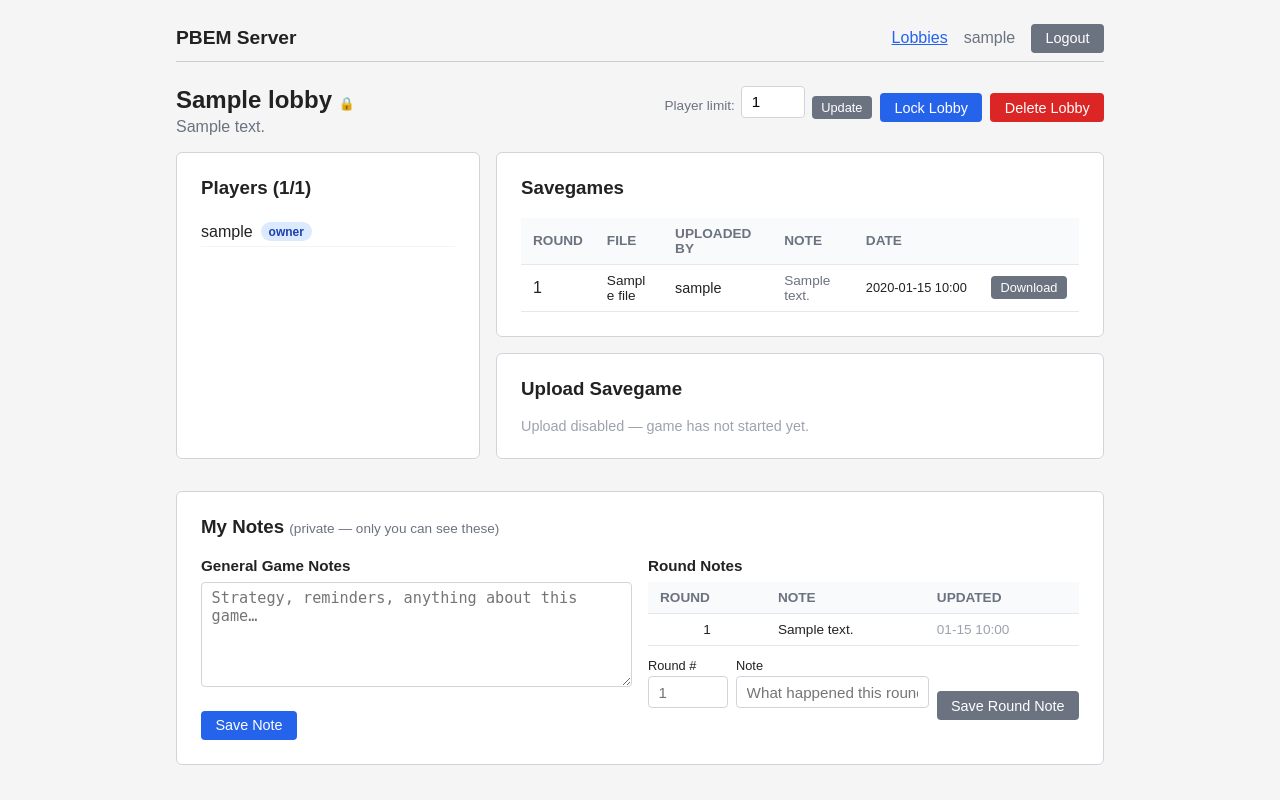
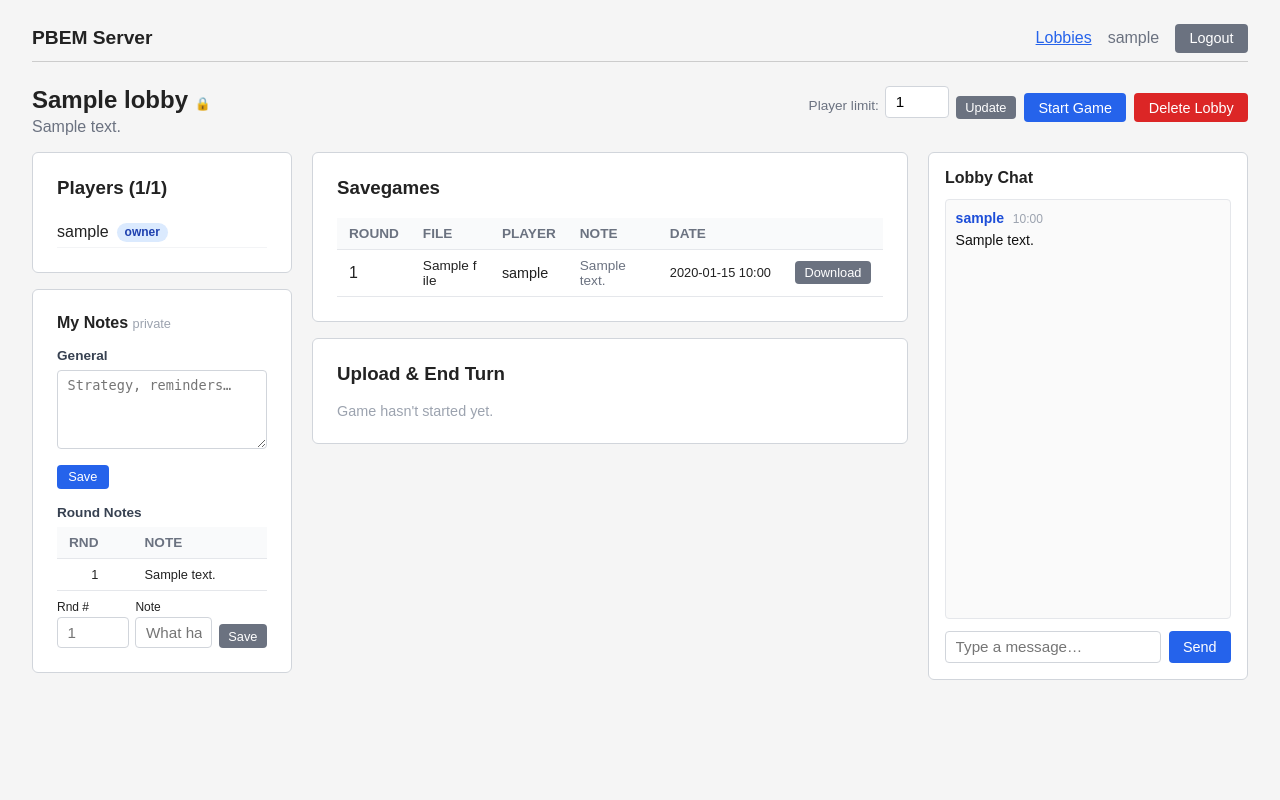
Before and after one commit to Fosshaugemil/PBEM_Client, a Flask app: page /lobbies/1 in a window 1280 px wide. Run offline with Flask 3, Linux system fonts and the light colour scheme; the visitor is signed in with stand-in values (Sample User, id 1); tables that the repository leaves empty hold one stand-in row (values such as "Sample post").

Commit message:
Add lobby chat, savegame pruning, and widescreen layout
- ChatMessage model with cascade delete on lobby removal
- POST /lobbies/<id>/chat route; last 100 messages passed to detail view
- Savegames pruned automatically: keep current + previous round, delete anything 2+ rounds old
- base.html max-width raised to 1600px with wider horizontal padding
- detail.html restructured to 3-column layout: Players+Notes | Savegames+Upload | Chat
- Chat panel: 420px scrollable log, Enter-to-send, own messages highlighted blue
- "Lock Lobby" renamed "Start Game" for clarity

https://claude.ai/code/session_0111Qx4HcXZbNCdxp7XAxfFh

```diff
--- a/app/lobby/routes.py
+++ b/app/lobby/routes.py
@@ -6,7 +6,7 @@ from werkzeug.security import generate_password_hash, check_password_hash
 from datetime import datetime
 
 from .. import db, login_required
-from ..models import Lobby, LobbyMember, PlayerNote, SavegameFile, User
+from ..models import ChatMessage, Lobby, LobbyMember, PlayerNote, SavegameFile, User
 
 lobby_bp = Blueprint('lobby', __name__)
 
@@ -82,8 +82,13 @@ def detail(lobby_id):
                            PlayerNote.round_number.isnot(None))
                    .order_by(PlayerNote.round_number.desc())
                    .limit(5).all())
+    chat_messages = (ChatMessage.query
+                     .filter_by(lobby_id=lobby_id)
+                     .order_by(ChatMessage.created_at.asc())
+                     .limit(100).all())
     return render_template('lobby/detail.html', lobby=lobby, savegames=savegames,
-                           general_note=general_note, round_notes=round_notes)
+                           general_note=general_note, round_notes=round_notes,
+                           chat_messages=chat_messages)
 
 
 @lobby_bp.route('/<int:lobby_id>/join', methods=['POST'])
@@ -216,6 +221,19 @@ def save_note(lobby_id):
     return redirect(url_for('lobby.detail', lobby_id=lobby_id))
 
 
+@lobby_bp.route('/<int:lobby_id>/chat', methods=['POST'])
+@login_required
+def post_chat(lobby_id):
+    if not _is_member(lobby_id, session['user_id']):
+        abort(403)
+    content = request.form.get('content', '').strip()[:1000]
+    if content:
+        msg = ChatMessage(lobby_id=lobby_id, user_id=session['user_id'], content=content)
+        db.session.add(msg)
+        db.session.commit()
+    return redirect(url_for('lobby.detail', lobby_id=lobby_id, _anchor='chat'))
+
+
 @lobby_bp.route('/<int:lobby_id>/delete', methods=['POST'])
 @login_required
 def delete(lobby_id):
--- a/app/templates/base.html
+++ b/app/templates/base.html
@@ -6,7 +6,7 @@
   <title>{% block title %}PBEM Server{% endblock %}</title>
   <style>
     *, *::before, *::after { box-sizing: border-box; }
-    body { font-family: sans-serif; max-width: 960px; margin: 0 auto; padding: 1rem; background: #f5f5f5; color: #222; }
+    body { font-family: sans-serif; max-width: 1600px; margin: 0 auto; padding: 1rem 2rem; background: #f5f5f5; color: #222; }
     nav { display: flex; align-items: center; gap: 1rem; padding: 0.5rem 0; border-bottom: 1px solid #ccc; margin-bottom: 1.5rem; }
     nav .brand { font-weight: bold; font-size: 1.2rem; margin-right: auto; }
     a { color: #2563eb; }
--- a/app/templates/lobby/detail.html
+++ b/app/templates/lobby/detail.html
@@ -2,18 +2,18 @@
 {% block title %}{{ lobby.name }} — PBEM Server{% endblock %}
 {% block content %}
 
+<!-- Header -->
 <div style="display:flex;justify-content:space-between;align-items:flex-start;margin-bottom:1rem">
   <div>
     <h2 style="margin:0 0 0.25rem">
       {{ lobby.name }}
       {% if lobby.is_password_protected %}<span class="lock" title="Password protected">🔒</span>{% endif %}
-      {% if lobby.is_locked %}<span style="background:#fef3c7;color:#92400e;font-size:0.75rem;padding:0.15rem 0.5rem;border-radius:999px;font-weight:600;margin-left:0.4rem">🔐 Locked</span>{% endif %}
+      {% if lobby.is_locked %}<span style="background:#fef3c7;color:#92400e;font-size:0.75rem;padding:0.15rem 0.5rem;border-radius:999px;font-weight:600;margin-left:0.4rem">🔐 In Progress</span>{% endif %}
     </h2>
     {% if lobby.description %}<p style="color:#6b7280;margin:0">{{ lobby.description }}</p>{% endif %}
   </div>
   <div style="display:flex;gap:0.5rem;align-items:center;flex-wrap:wrap">
     {% if lobby.owner_id == session['user_id'] %}
-      <!-- Edit player limit -->
       <form method="post" action="{{ url_for('lobby.edit', lobby_id=lobby.id) }}" class="inline"
             style="display:flex;gap:0.4rem;align-items:center">
         <label for="max_players" style="font-size:0.85rem;color:#6b7280;white-space:nowrap">Player limit:</label>
@@ -23,7 +23,6 @@
         <button type="submit" class="btn btn-secondary" style="font-size:0.8rem;padding:0.25rem 0.6rem"
                 {% if lobby.is_locked %}disabled title="Unlock lobby to edit"{% endif %}>Update</button>
       </form>
-      <!-- Lock / Unlock -->
       <form method="post" action="{{ url_for('lobby.lock', lobby_id=lobby.id) }}" class="inline">
         {% if lobby.is_locked %}
           <button type="submit" class="btn btn-secondary">Unlock Lobby</button>
@@ -31,10 +30,9 @@
           <button type="submit" class="btn btn-primary"
                   {% if lobby.player_count < lobby.max_players %}
                     disabled title="Lobby must be full to lock ({{ lobby.player_count }}/{{ lobby.max_players }})"
-                  {% endif %}>Lock Lobby</button>
+                  {% endif %}>Start Game</button>
         {% endif %}
       </form>
-      <!-- Delete -->
       <form method="post" action="{{ url_for('lobby.delete', lobby_id=lobby.id) }}" class="inline"
             onsubmit="return confirm('Delete this lobby and all its savegames?')">
         <button type="submit" class="btn btn-danger">Delete Lobby</button>
@@ -48,6 +46,7 @@
   </div>
 </div>
 
+<!-- Turn status banner -->
 {% if lobby.is_locked %}
   {% if lobby.current_member and lobby.current_member.user_id == session['user_id'] %}
     <div style="background:#d1fae5;border:1px solid #6ee7b7;border-radius:6px;padding:0.75rem 1rem;margin-bottom:1rem;font-weight:600;color:#065f46">
@@ -60,9 +59,13 @@
   {% endif %}
 {% endif %}
 
-<div style="display:grid;grid-template-columns:1fr 2fr;gap:1rem">
+<!-- 3-column layout -->
+<div style="display:grid;grid-template-columns:260px 1fr 320px;gap:1.25rem;align-items:start">
 
-  <!-- Members -->
+  <!-- LEFT: Players + Notes -->
+  <div>
+
+    <!-- Players -->
     <div class="card">
       <h3 style="margin-top:0">
         Players ({{ lobby.player_count }}/{{ lobby.max_players }})
@@ -72,31 +75,72 @@
         {% if lobby.is_locked %}
           {% for m in lobby.ordered_members %}
             {% set is_current = lobby.current_member and lobby.current_member.user_id == m.user_id %}
-          <li style="padding:0.3rem 0;border-bottom:1px solid #f3f4f6;display:flex;align-items:center;gap:0.5rem{% if is_current %};font-weight:700;color:#065f46{% endif %}">
-            <span style="color:#9ca3af;font-size:0.8rem;min-width:1.2rem">{{ m.play_order + 1 }}.</span>
+            <li style="padding:0.35rem 0;border-bottom:1px solid #f3f4f6;display:flex;align-items:center;gap:0.5rem{% if is_current %};font-weight:700;color:#065f46{% endif %}">
+              <span style="color:#9ca3af;font-size:0.8rem;min-width:1.4rem">{{ m.play_order + 1 }}.</span>
               {{ m.user.username }}
-            {% if m.user_id == lobby.owner_id %}
-              <span class="badge badge-owner">owner</span>
-            {% endif %}
-            {% if is_current %}
-              <span style="background:#d1fae5;color:#065f46;font-size:0.7rem;padding:0.1rem 0.4rem;border-radius:999px;font-weight:600">&#9654; turn</span>
-            {% endif %}
+              {% if m.user_id == lobby.owner_id %}<span class="badge badge-owner">owner</span>{% endif %}
+              {% if is_current %}<span style="background:#d1fae5;color:#065f46;font-size:0.7rem;padding:0.1rem 0.4rem;border-radius:999px;font-weight:600">&#9654;</span>{% endif %}
             </li>
           {% endfor %}
         {% else %}
           {% for m in lobby.members %}
-          <li style="padding:0.3rem 0;border-bottom:1px solid #f3f4f6;display:flex;align-items:center;gap:0.5rem">
+            <li style="padding:0.35rem 0;border-bottom:1px solid #f3f4f6;display:flex;align-items:center;gap:0.5rem">
               {{ m.user.username }}
-            {% if m.user_id == lobby.owner_id %}
-              <span class="badge badge-owner">owner</span>
-            {% endif %}
+              {% if m.user_id == lobby.owner_id %}<span class="badge badge-owner">owner</span>{% endif %}
             </li>
           {% endfor %}
         {% endif %}
       </ul>
     </div>
 
-  <!-- Savegames -->
+    <!-- My Notes -->
+    <div class="card">
+      <h3 style="margin-top:0;font-size:1rem">
+        My Notes
+        <span style="font-weight:400;font-size:0.8rem;color:#9ca3af">private</span>
+      </h3>
+
+      <h4 style="margin:0 0 0.4rem;font-size:0.85rem;color:#374151">General</h4>
+      <form method="post" action="{{ url_for('lobby.save_note', lobby_id=lobby.id) }}">
+        <input type="hidden" name="round_number" value="">
+        <textarea name="content" rows="4" placeholder="Strategy, reminders…"
+                  style="width:100%;box-sizing:border-box;resize:vertical;font-size:0.85rem">{{ general_note.content if general_note else '' }}</textarea>
+        <button type="submit" class="btn btn-primary" style="font-size:0.8rem;padding:0.3rem 0.7rem">Save</button>
+      </form>
+
+      <h4 style="margin:1rem 0 0.4rem;font-size:0.85rem;color:#374151">Round Notes</h4>
+      {% if round_notes %}
+        <table style="margin-bottom:0.6rem;font-size:0.8rem">
+          <thead><tr><th>Rnd</th><th>Note</th></tr></thead>
+          <tbody>
+            {% for rn in round_notes %}
+            <tr>
+              <td style="text-align:center;white-space:nowrap">{{ rn.round_number }}</td>
+              <td style="white-space:pre-wrap;word-break:break-word">{{ rn.content }}</td>
+            </tr>
+            {% endfor %}
+          </tbody>
+        </table>
+      {% else %}
+        <p style="color:#9ca3af;font-size:0.8rem;margin:0 0 0.6rem">No round notes yet.</p>
+      {% endif %}
+      <form method="post" action="{{ url_for('lobby.save_note', lobby_id=lobby.id) }}"
+            style="display:flex;gap:0.4rem;align-items:flex-end">
+        <div>
+          <label style="font-size:0.75rem;display:block;margin-bottom:0.15rem">Rnd #</label>
+          <input type="number" name="round_number" min="1" style="width:4.5rem;margin-bottom:0" placeholder="1">
+        </div>
+        <div style="flex:1">
+          <label style="font-size:0.75rem;display:block;margin-bottom:0.15rem">Note</label>
+          <input type="text" name="content" placeholder="What happened?" style="margin-bottom:0">
+        </div>
+        <button type="submit" class="btn btn-secondary" style="font-size:0.8rem;padding:0.3rem 0.6rem;white-space:nowrap">Save</button>
+      </form>
+    </div>
+
+  </div>
+
+  <!-- CENTER: Savegames + Upload -->
   <div>
     <div class="card">
       <h3 style="margin-top:0">Savegames</h3>
@@ -106,7 +150,7 @@
             <tr>
               <th>Round</th>
               <th>File</th>
-              <th>Uploaded by</th>
+              <th>Player</th>
               <th>Note</th>
               <th>Date</th>
               <th></th>
@@ -129,90 +173,66 @@
           </tbody>
         </table>
       {% else %}
-        <p style="color:#9ca3af;font-size:0.9rem;margin:0">No savegames uploaded yet.</p>
+        <p style="color:#9ca3af;font-size:0.9rem;margin:0">No savegames yet.</p>
       {% endif %}
     </div>
 
-    <!-- Upload form -->
     <div class="card">
-      <h3 style="margin-top:0">Upload Savegame</h3>
+      <h3 style="margin-top:0">Upload &amp; End Turn</h3>
       {% if lobby.is_locked and lobby.current_member and lobby.current_member.user_id == session['user_id'] %}
         <form method="post" action="{{ url_for('savegame.upload', lobby_id=lobby.id) }}"
               enctype="multipart/form-data" id="upload-form">
           <label for="savegame">Savegame File *</label>
           <input type="file" id="savegame" name="savegame" required style="margin-bottom:0.75rem">
-
           <label for="note">Note (optional)</label>
           <input type="text" id="note" name="note" placeholder="e.g. took the northern route">
-
           <button type="submit" class="btn btn-primary">Upload &amp; End Turn</button>
         </form>
       {% elif lobby.is_locked %}
-        <p style="color:#9ca3af;font-size:0.9rem;margin:0">Upload disabled — it is not your turn.</p>
+        <p style="color:#9ca3af;font-size:0.9rem;margin:0">Not your turn — upload is disabled.</p>
       {% else %}
-        <p style="color:#9ca3af;font-size:0.9rem;margin:0">Upload disabled — game has not started yet.</p>
+        <p style="color:#9ca3af;font-size:0.9rem;margin:0">Game hasn't started yet.</p>
       {% endif %}
     </div>
   </div>
 
+  <!-- RIGHT: Chat -->
+  <div class="card" style="padding:1rem" id="chat">
+    <h3 style="margin:0 0 0.75rem;font-size:1rem">Lobby Chat</h3>
+
+    <!-- Message list -->
+    <div id="chat-log" style="height:420px;overflow-y:auto;border:1px solid #e5e7eb;border-radius:4px;padding:0.6rem;background:#fafafa;margin-bottom:0.75rem;display:flex;flex-direction:column;gap:0.4rem">
+      {% if chat_messages %}
+        {% for msg in chat_messages %}
+          <div style="font-size:0.88rem;line-height:1.4">
+            <span style="font-weight:600;color:{% if msg.user_id == session['user_id'] %}#1d4ed8{% else %}#374151{% endif %}">{{ msg.user.username }}</span>
+            <span style="color:#9ca3af;font-size:0.75rem;margin-left:0.3rem">{{ msg.created_at.strftime('%H:%M') }}</span>
+            <div style="margin-top:0.1rem;word-break:break-word;color:#111">{{ msg.content }}</div>
+          </div>
+        {% endfor %}
+      {% else %}
+        <p style="color:#9ca3af;font-size:0.85rem;margin:auto;text-align:center">No messages yet. Say hello!</p>
+      {% endif %}
     </div>
 
-<!-- Personal Notes (full width) -->
-<div class="card" style="margin-top:1rem">
-  <h3 style="margin-top:0">My Notes <span style="font-weight:400;font-size:0.85rem;color:#6b7280">(private — only you can see these)</span></h3>
-
-  <div style="display:grid;grid-template-columns:1fr 1fr;gap:1rem">
-
-    <!-- General game note -->
-    <div>
-      <h4 style="margin:0 0 0.5rem;font-size:0.95rem">General Game Notes</h4>
-      <form method="post" action="{{ url_for('lobby.save_note', lobby_id=lobby.id) }}">
-        <input type="hidden" name="round_number" value="">
-        <textarea name="content" rows="5" placeholder="Strategy, reminders, anything about this game…"
-                  style="width:100%;box-sizing:border-box;resize:vertical">{{ general_note.content if general_note else '' }}</textarea>
-        <button type="submit" class="btn btn-primary" style="margin-top:0.5rem">Save Note</button>
-      </form>
-    </div>
-
-    <!-- Round notes -->
-    <div>
-      <h4 style="margin:0 0 0.5rem;font-size:0.95rem">Round Notes</h4>
-      {% if round_notes %}
-        <table style="margin-bottom:0.75rem;font-size:0.85rem">
-          <thead>
-            <tr><th>Round</th><th>Note</th><th>Updated</th></tr>
-          </thead>
-          <tbody>
-            {% for rn in round_notes %}
-            <tr>
-              <td style="text-align:center">{{ rn.round_number }}</td>
-              <td style="white-space:pre-wrap;max-width:18rem;word-break:break-word">{{ rn.content }}</td>
-              <td style="white-space:nowrap;color:#9ca3af">{{ rn.updated_at.strftime('%m-%d %H:%M') }}</td>
-            </tr>
-            {% endfor %}
-          </tbody>
-        </table>
-      {% else %}
-        <p style="color:#9ca3af;font-size:0.85rem">No round notes yet.</p>
-      {% endif %}
-      <form method="post" action="{{ url_for('lobby.save_note', lobby_id=lobby.id) }}"
-            style="display:flex;gap:0.5rem;align-items:flex-end;flex-wrap:wrap">
-        <div>
-          <label style="font-size:0.8rem;display:block;margin-bottom:0.2rem">Round #</label>
-          <input type="number" name="round_number" min="1" style="width:5rem" placeholder="1">
-        </div>
-        <div style="flex:1;min-width:8rem">
-          <label style="font-size:0.8rem;display:block;margin-bottom:0.2rem">Note</label>
-          <input type="text" name="content" placeholder="What happened this round?">
-        </div>
-        <button type="submit" class="btn btn-secondary" style="white-space:nowrap">Save Round Note</button>
+    <!-- Send form -->
+    <form method="post" action="{{ url_for('lobby.post_chat', lobby_id=lobby.id) }}"
+          style="display:flex;gap:0.5rem">
+      <input type="text" name="content" id="chat-input" placeholder="Type a message…"
+             maxlength="1000" autocomplete="off"
+             style="flex:1;margin-bottom:0">
+      <button type="submit" class="btn btn-primary" style="white-space:nowrap">Send</button>
     </form>
   </div>
 
 </div>
-</div>
 
 <script>
+// Scroll chat to bottom on load
+var log = document.getElementById('chat-log');
+if (log) log.scrollTop = log.scrollHeight;
+
+// File size check
 var uploadForm = document.getElementById('upload-form');
 if (uploadForm) {
     uploadForm.addEventListener('submit', function(e) {
@@ -223,5 +243,16 @@ if (uploadForm) {
         }
     });
 }
+
+// Submit chat on Enter (not Shift+Enter)
+var chatInput = document.getElementById('chat-input');
+if (chatInput) {
+    chatInput.addEventListener('keydown', function(e) {
+        if (e.key === 'Enter' && !e.shiftKey) {
+            e.preventDefault();
+            this.closest('form').submit();
+        }
+    });
+}
 </script>
 {% endblock %}
```
Also changed, not shown: app/models.py (+11 -0 lines), app/savegame/routes.py (+13 -0 lines). Lines whose indentation alone changed are shown as unchanged.
